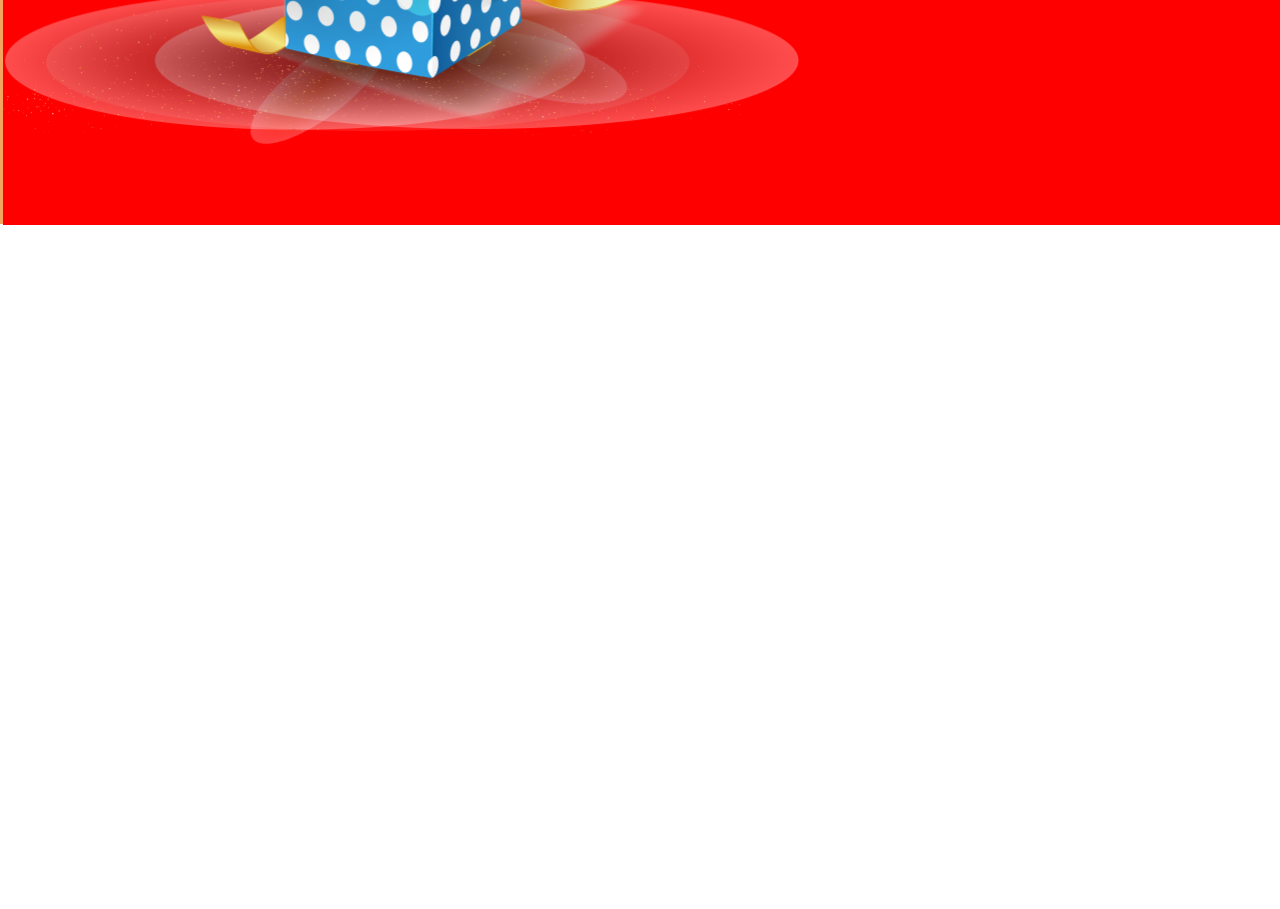
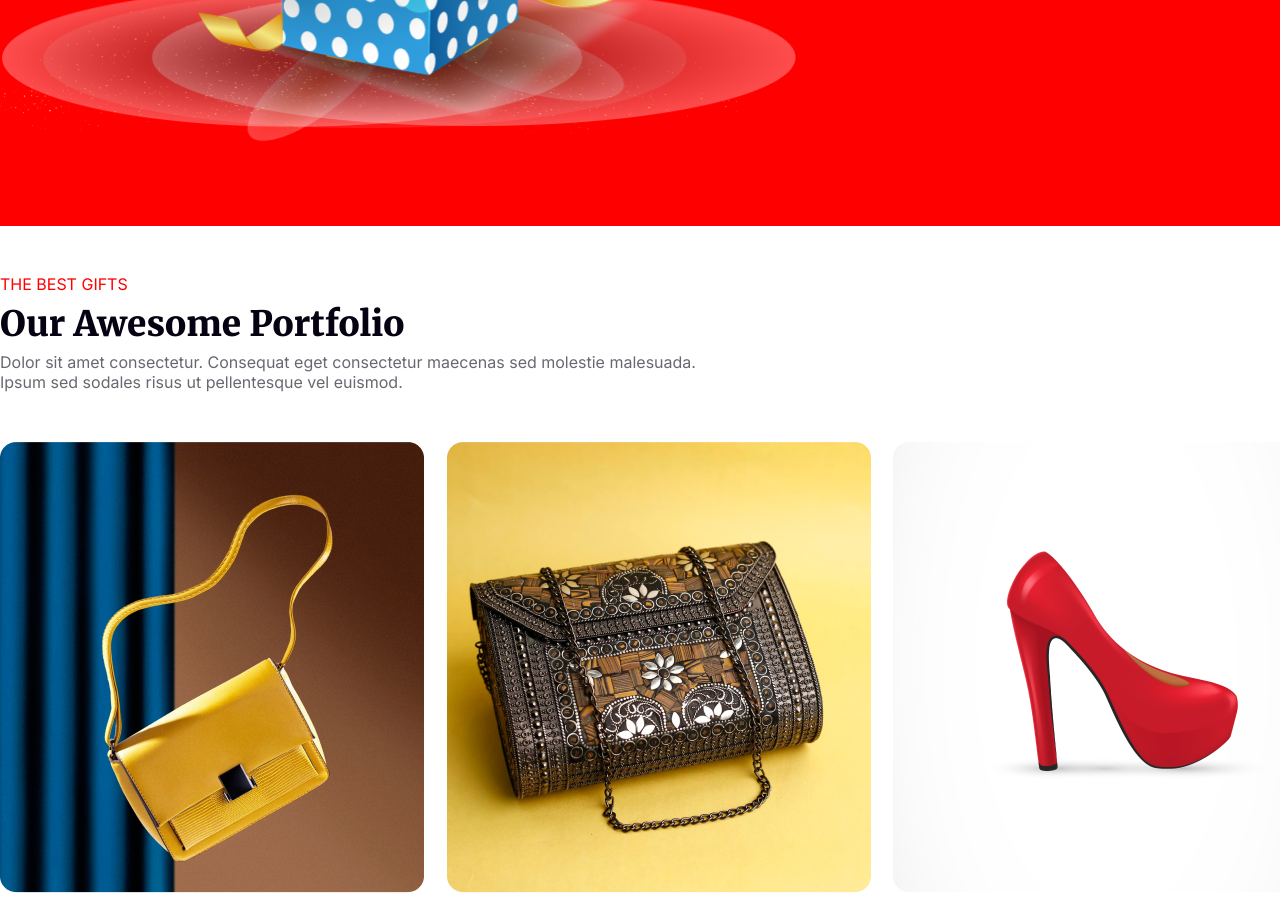
Before and after one commit to abdullahpahar/Reward-video-practice-assignment-9-solution, a plain HTML site: page index.html in a window 1280 px wide. Shown: the part 2918-3827 px from the top of the page. Before the commit the page ends 3192 px from the top, so only its background shows below. Drawn offline with Linux system fonts and the light colour scheme.

Commit message:
Portfolio section complete

```diff
--- a/css/style.css
+++ b/css/style.css
@@ -170,7 +170,6 @@ h1 {
 .discount-container {
     width: 1320px;
     height: 986.07px;
-    border: 3px solid sandybrown;
     margin: 50px auto;
     position: relative;
 }
@@ -236,10 +235,52 @@ h1 {
     top: 9.5%;
 
 }
-.discount-img{
+
+.discount-img {
     position: absolute;
     bottom: 30%;
     left: 55%;
     z-index: 1;
 
 }
+
+/* Portfolio section start */
+.Portfolio-container {
+    width: 1320px;
+    height: 1050px;
+    margin: 0 auto;
+}
+
+.Portfolio-content h5 {
+    color: rgb(255, 0, 0);
+    font-family: Inter;
+    font-size: 16px;
+    font-weight: 400;
+    margin: 8px 0;
+}
+
+.Portfolio-content h2 {
+    color: rgb(7, 2, 17);
+    font-family: Merriweather;
+    font-size: 35px;
+    font-weight: 900;
+}
+
+.Portfolio-content p {
+    color: rgba(7, 2, 17, 0.6);
+    font-family: Inter;
+    font-size: 16px;
+    font-weight: 400;
+    margin: 6px 0;
+}
+.Portfolio-image-container{
+    display: grid;
+    grid-template-columns: repeat(3,1fr);
+    gap:20px;
+    margin-top: 50px;
+}
+ .Portfolio-img   {
+    width: 424px;
+    height: 450px;
+
+}
--- a/index.html
+++ b/index.html
@@ -42,7 +42,7 @@
                 <img src="img/resources/Group 70.png" alt="">
             </div>
         </section>
-        <!-- Discount section End Here -->
+        <!-- Discount section Start Here -->
 
         <section class="discount-container">
             <div class="discount-content-container">
@@ -65,9 +65,47 @@
                     <img src="img/resources/Group 44.png" alt="">
                 </div>
             </div>
+        </section>
+        <!-- Portfolio section start -->
+         <section class="Portfolio-container">
+            <div class="Portfolio-content">
+                <h5>THE BEST GIFTS</h5>
+                <h2>Our Awesome Portfolio</h2>
+                <p>Dolor sit amet consectetur. Consequat eget consectetur maecenas sed molestie malesuada. <br>Ipsum sed sodales risus ut pellentesque vel euismod. </p>
+            </div>
+            <div class="Portfolio-image-container">
+                <div class="Portfolio-img">
+                    <img src="img/resources/Rectangle 3.png" alt="">
+                </div>
+                <div class="Portfolio-img">
+                    <img src="img/resources/Rectangle 4.png" alt="">
+                </div>
+                <div class="Portfolio-img">
+                    <img src="img/resources/Rectangle 5.png" alt="">
+                </div>
+                <div class="Portfolio-img">
+                    <img src="img/resources/Rectangle 6.png" alt="">
+                </div>
+                <div class="Portfolio-img">
+                    <img src="img/resources/Rectangle 7.png" alt="">
+                </div>
+                <div class="Portfolio-img">
+                    <img src="img/resources/Rectangle 8.png" alt="">
+                </div>
+            </div>
+         </section>
 
-        </section>
 
+
+
+
+
+
+
+
+
+
+        <!-- Portfolio section End -->
 
     </main>
     <footer></footer>
```
